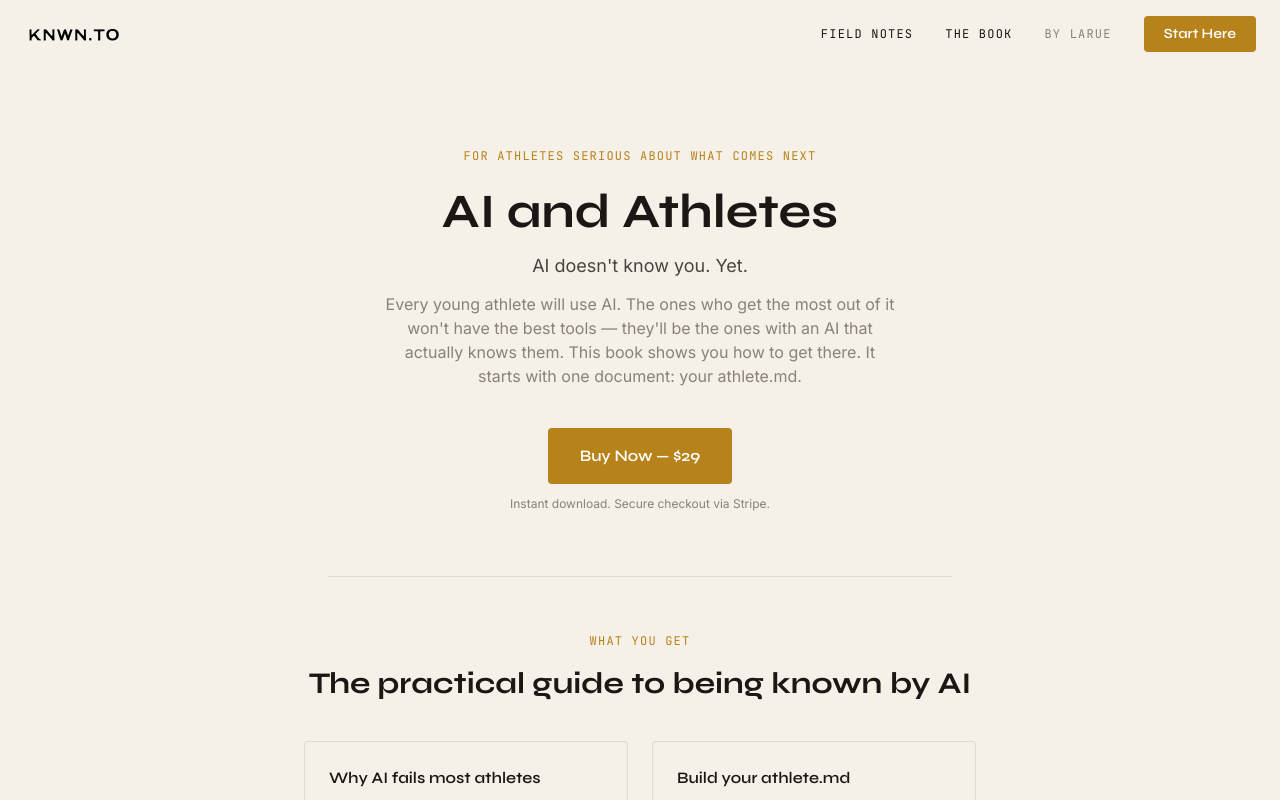
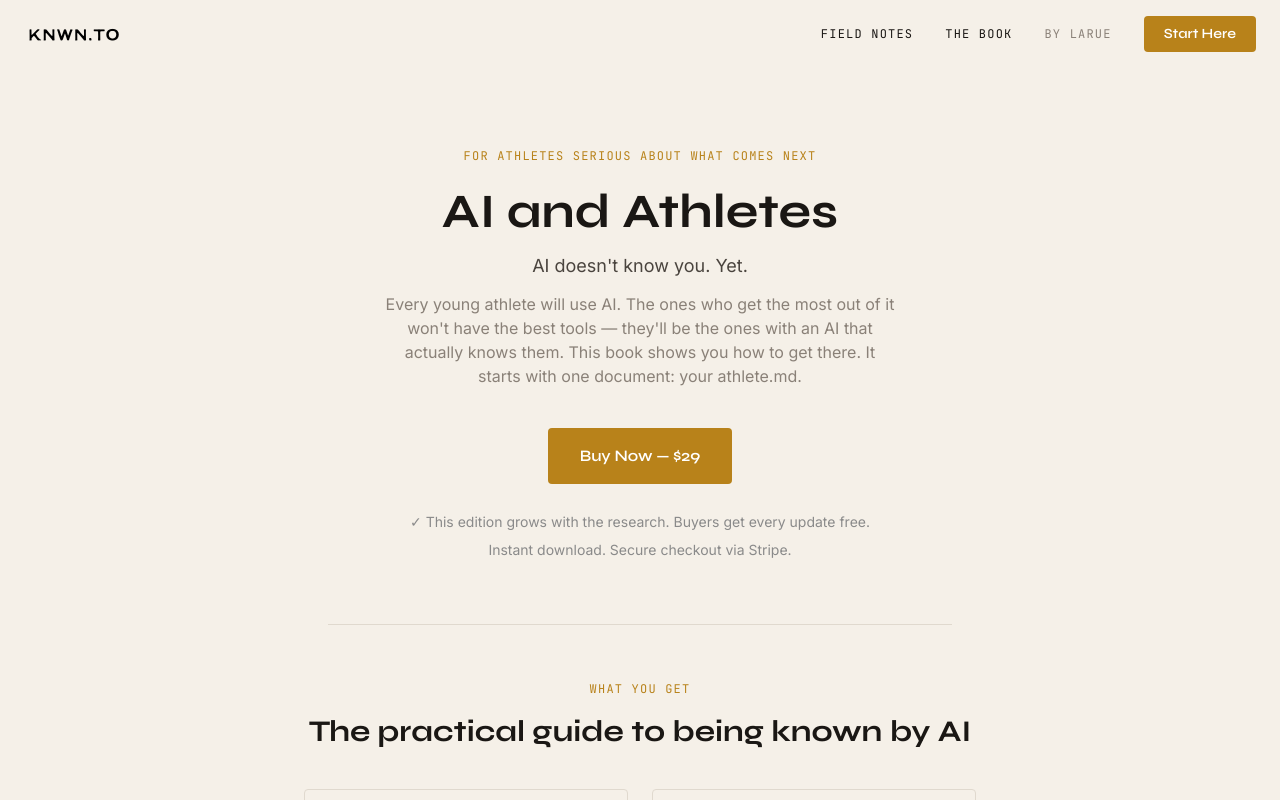
Before and after one commit to larueagent/knwn.to, a Next.js app: page /book in a window 1280 px wide. Shown: the top 800 px of the page. Built offline with nearby package versions, Linux system fonts and the light colour scheme; no server answers.

Commit message:
add free book updates

```diff
--- a/app/book/BookClient.tsx
+++ b/app/book/BookClient.tsx
@@ -24,7 +24,10 @@ function BuyButton() {
         {loading ? "Redirecting..." : "Buy Now — $29"}
       </button>
       {error && <p className="font-inter text-sm text-red-500">{error}</p>}
-      <p className="font-inter text-xs text-[#8A8178]">Instant download. Secure checkout via Stripe.</p>
+      <div className="mt-4 space-y-2 text-sm text-center" style={{ color: '#8a8a8a' }}>
+        <p>✓ This edition grows with the research. Buyers get every update free.</p>
+        <p>Instant download. Secure checkout via Stripe.</p>
+      </div>
     </div>
   );
 }
```
